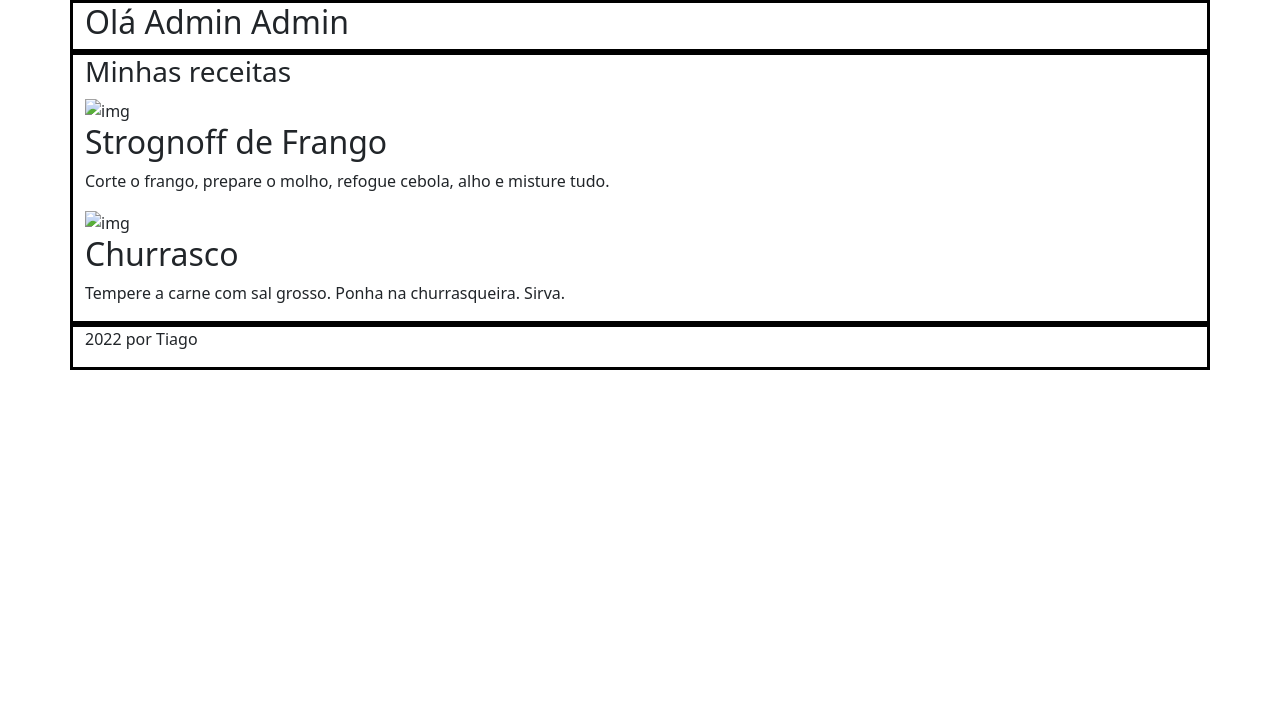
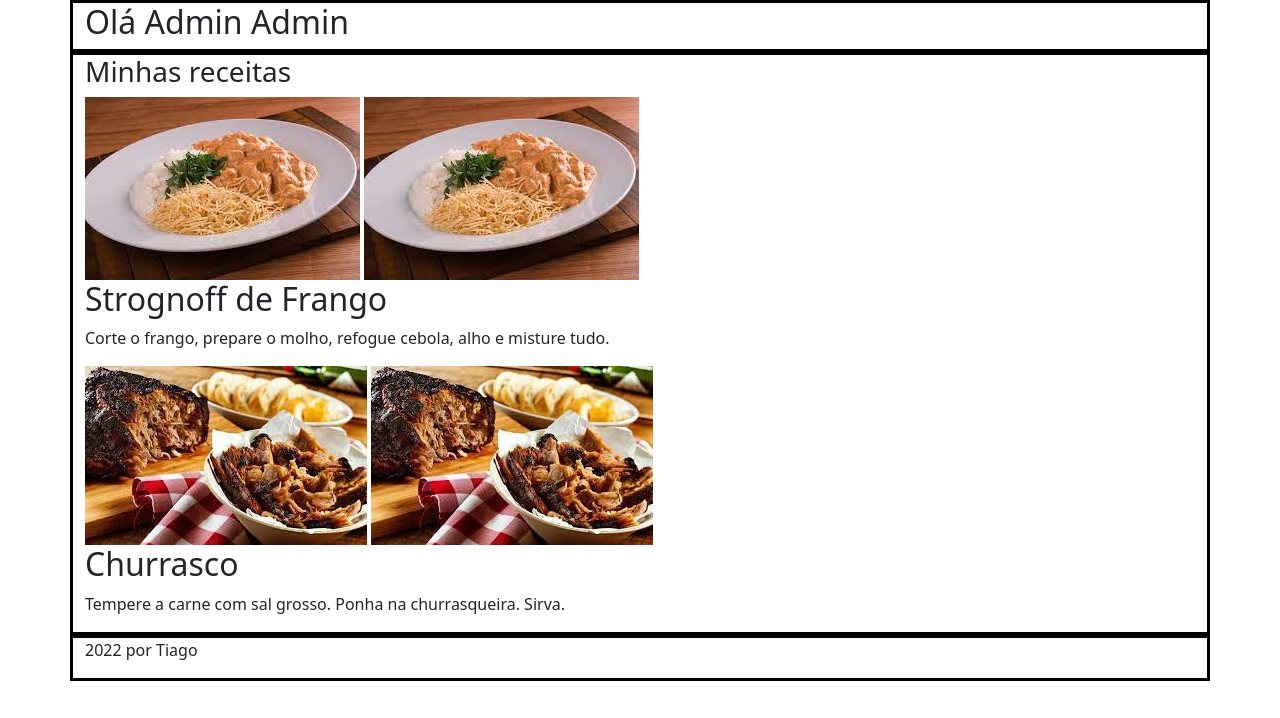
Before and after one commit to tiagoluis86/receitas_tiago, a Django app: page /index/ in a window 1280 px wide. Shown: the part 82-800 px from the top of the page. Run offline with Django 4.2, Linux system fonts and the light colour scheme; a user stored in the database is signed in; data comes from the database, SQL or seed files in the repository; both versions use the stored data as it was after the commit.

Commit message:
melhorias na parte do index

```diff
--- a/templates/index.html
+++ b/templates/index.html
@@ -11,18 +11,23 @@
 {% endfor %}
 </div>
 
-
 <div class="container" style="border-style: solid; border-color: black; background-color: #FFFFFF;">
 
 <h3>Minhas receitas</h3>
 
+
 {% for receita in receitas %}
-    <img src="{{emp.emp_image.url}}" alt="img" width="250" height="250">
+
+    <img src ="{{ receita.foto }}">
+
+    <img src="{{ receita.foto.url }}" alt="">
+
     <h2> {{ receita.titulo }}</h2>
     <p> {{ receita.modo_de_fazer }}</p>
+
 {% endfor %}
+
 
 </div>
 
-
 {% endblock %}
```
Also changed, not shown: core/static/images/churrasco.jpg (added), db.sqlite3, img/churrasco.jpg (added).
